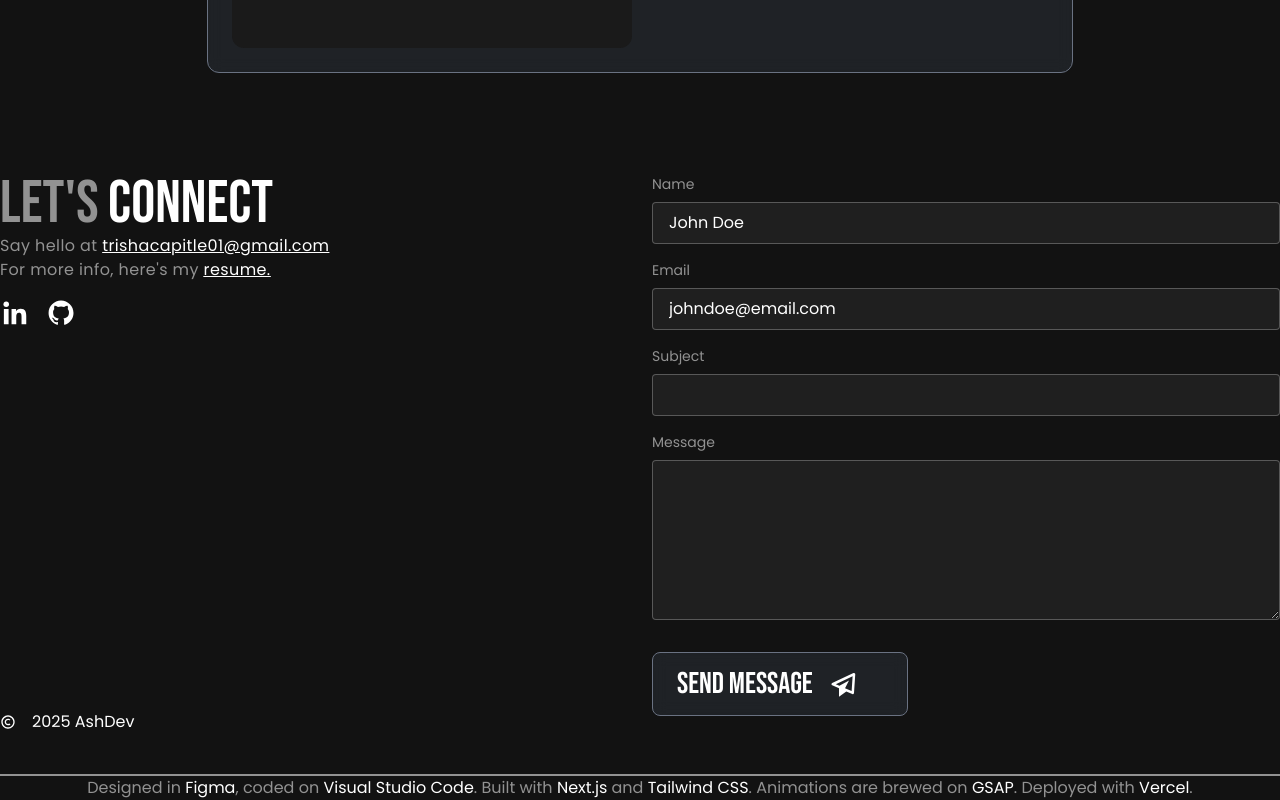
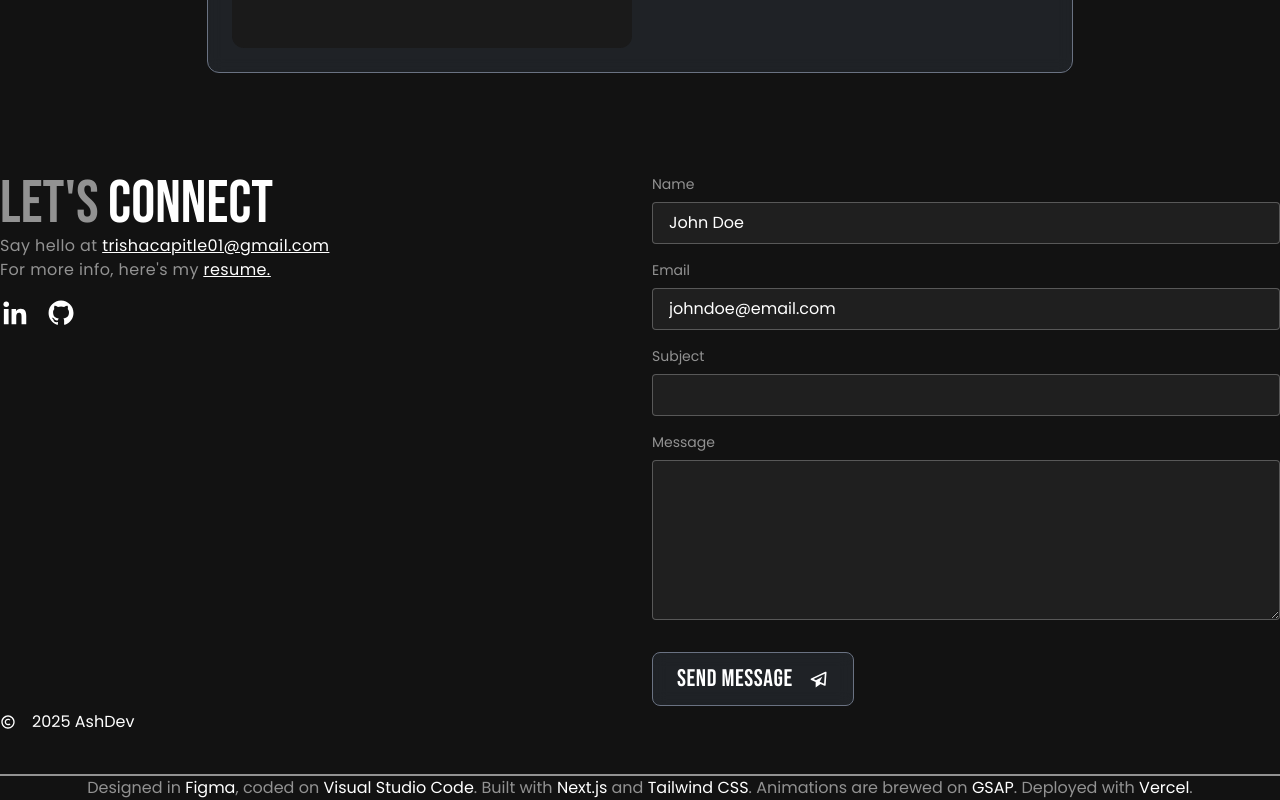
Before and after one commit to trishacapitle/portfolio, a Next.js app: page / in a window 1280 px wide. Shown: the part 2290-3090 px from the top of the page. Built offline with nearby package versions, Linux system fonts and the light colour scheme.

Commit message:
fix: adjust button size and icon size in Contact component

```diff
--- a/components/Contact.tsx
+++ b/components/Contact.tsx
@@ -73,9 +73,9 @@ const Contact = () => {
           id="message"
           className="mt-2 mb-8 h-40 rounded-sm border border-(--grey)/50 bg-(--grey)/10 px-4 py-2 placeholder:text-white"
         />
-        <button className="button font-primary flex w-3xs items-center gap-2 rounded-lg border border-gray-500 bg-gray-600/25 p-3 text-2xl leading-0 text-white backdrop-blur-sm backdrop-filter transition-colors duration-300 hover:bg-gray-400/25 md:gap-4 md:p-4 md:px-6 md:text-3xl">
+        <button className="button font-primary flex w-fit items-center gap-2 rounded-lg border border-gray-500 bg-gray-600/25 p-2 text-lg leading-0 text-white backdrop-blur-sm backdrop-filter transition-colors duration-300 hover:bg-gray-400/25 md:gap-4 md:p-4 md:px-6 md:text-2xl tracking-wide">
           Send Message
-          <BiPaperPlane size={30} />
+          <BiPaperPlane size={20} />
         </button>
       </div>
     </div>
```
